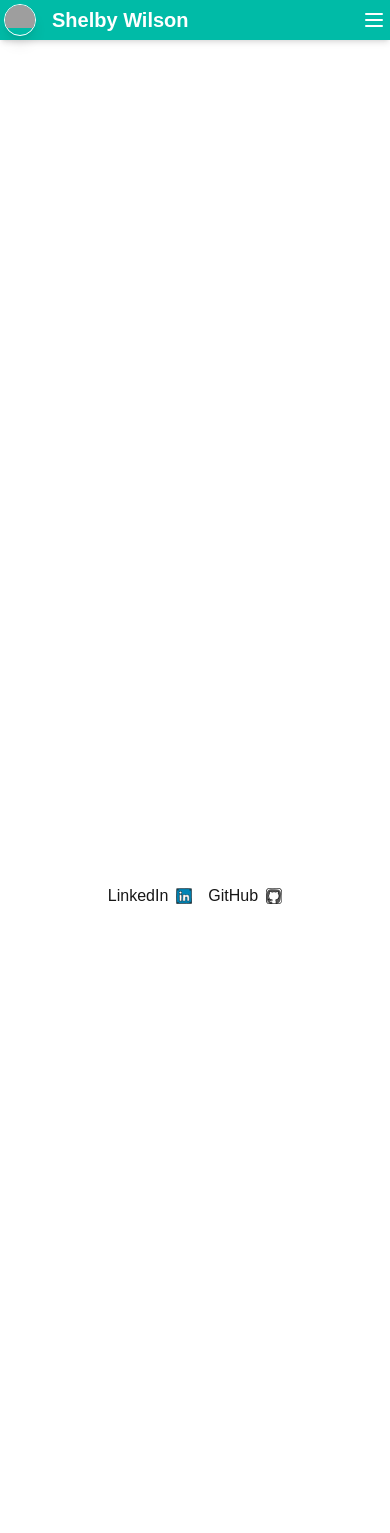
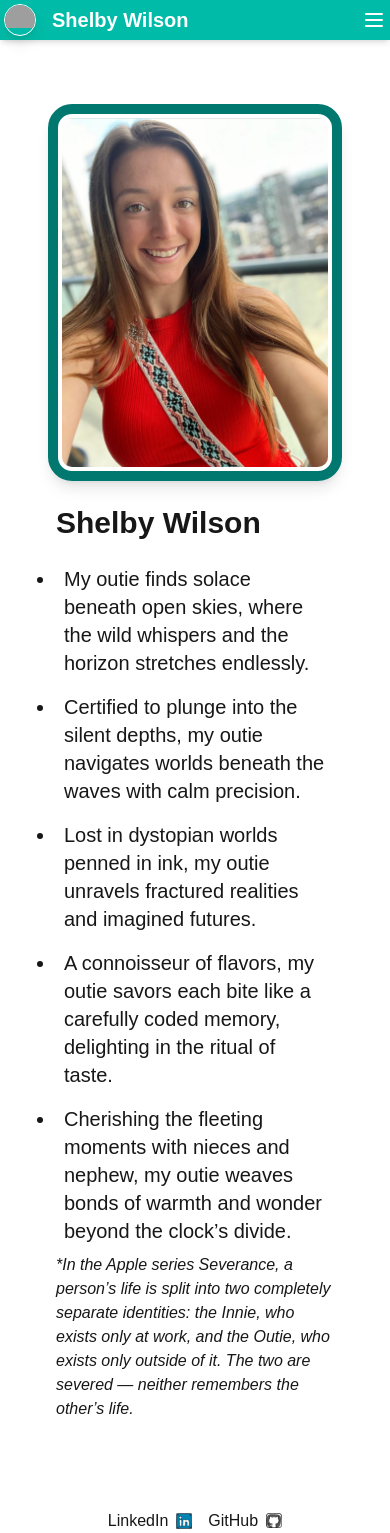
Before and after one commit to shelbyleanne22/shelby-wilson, a Next.js app in the folder shelby-wilson/: page / in a window 390 px wide. Before the commit the page ends 908 px from the top, so only its background shows below. Built offline with nearby package versions, Linux system fonts and the light colour scheme; grey boxes are pictures that could not be loaded.

Commit message:
make mobile friendly

```diff
--- a/shelby-wilson/app/about/page.tsx
+++ /dev/null
@@ -1,31 +0,0 @@
-import Image from "next/image";
-
-export default function AboutPage() {
-  return (
-    <div className="p-6 w-[60%] mx-auto">
-      <div className="columns-2">
-        <div className="justify-between items-center pt-4 mx-auto">
-          <Image
-            src="/profilePic.jpg"
-            alt="Shelby Profile"
-            width={400}
-            height={400}
-            priority
-            className="object-cover rounded-3xl p-1 overflow-hidden border-10 border-teal-700 shadow-lg"
-          />
-        </div>
-        <div className="p-2">
-          <h2 className="text-3xl font-bold mb-4">Shelby Wilson</h2>
-          <ul className="list-disc text-xl">
-            <li className="p-2">My outie finds solace beneath open skies, where the wild whispers and the horizon stretches endlessly.</li>
-            <li className="p-2">Certified to plunge into the silent depths, my outie navigates worlds beneath the waves with calm precision.</li>
-            <li className="p-2">Lost in dystopian worlds penned in ink, my outie unravels fractured realities and imagined futures.</li>
-            <li className="p-2">A connoisseur of flavors, my outie savors each bite like a carefully coded memory, delighting in the ritual of taste.</li>
-            <li className="p-2">Cherishing the fleeting moments with nieces and nephew, my outie weaves bonds of warmth and wonder beyond the clock’s divide.</li>
-          </ul>
-          <span><i>*In the Apple series Severance, a person’s life is split into two completely separate identities: the Innie, who exists only at work, and the Outie, who exists only outside of it. The two are severed — neither remembers the other’s life.</i></span>
-        </div>
-      </div>
-    </div>
-  );
-}
--- a/shelby-wilson/app/adlib/page.tsx
+++ b/shelby-wilson/app/adlib/page.tsx
@@ -37,7 +37,7 @@ export default function AdLibPage() {
     };
 
     return (
-        <div className="p-6 w-[60%] mx-auto">
+        <div className="p-6 w-lg-[60%] mx-auto">
             <h1 className="text-3xl font-bold mb-4">🎭 AdLib Generator</h1>
             <h2 className="text-2xl">{randomPrompt?.title}</h2>
             <div className="flex flex-col md:flex-row gap-4 p-4">
--- a/shelby-wilson/app/page.tsx
+++ b/shelby-wilson/app/page.tsx
@@ -2,10 +2,32 @@ import Image from "next/image";
 
 export default function Home() {
   return (
-    <div className="font-sans grid grid-rows-[min-content_1fr_min-content] place-items-start justify-items-center min-h-screen p-8 pb-20 gap-4 sm:p-20">
-      <main className="flex flex-col gap-8 row-start-2 items-center sm:items-start">
-        <div className="relative p-6 w-[60%] max-w-xl mx-auto">
-
+    <div className="font-sans grid grid-rows-[min-content_1fr_min-content] place-items-start justify-items-center p-6 pb-10 gap-4 sm:p-10">
+      <main className="flex flex-col gap-4 row-start-2 items-center sm:items-start">
+        <div className="p-6 w-lg-[60%] mx-auto">
+          <div className="flex flex-col md:flex-row gap-4">
+            <div className="flex justify-center md:justify-start md:w-1/2">
+              <Image
+                src="/profilePic.jpg"
+                alt="Shelby Profile"
+                width={400}
+                height={400}
+                priority
+                className="object-cover rounded-3xl p-1 overflow-hidden border-10 border-teal-700 shadow-lg"
+              />
+            </div>
+            <div className="p-2 md:w-1/2">
+              <h2 className="text-3xl font-bold mb-4">Shelby Wilson</h2>
+              <ul className="list-disc text-xl">
+                <li className="p-2">My outie finds solace beneath open skies, where the wild whispers and the horizon stretches endlessly.</li>
+                <li className="p-2">Certified to plunge into the silent depths, my outie navigates worlds beneath the waves with calm precision.</li>
+                <li className="p-2">Lost in dystopian worlds penned in ink, my outie unravels fractured realities and imagined futures.</li>
+                <li className="p-2">A connoisseur of flavors, my outie savors each bite like a carefully coded memory, delighting in the ritual of taste.</li>
+                <li className="p-2">Cherishing the fleeting moments with nieces and nephew, my outie weaves bonds of warmth and wonder beyond the clock’s divide.</li>
+              </ul>
+              <span><i>*In the Apple series Severance, a person’s life is split into two completely separate identities: the Innie, who exists only at work, and the Outie, who exists only outside of it. The two are severed — neither remembers the other’s life.</i></span>
+            </div>
+          </div>
         </div>
       </main>
     </div>
--- a/shelby-wilson/app/resume/page.tsx
+++ b/shelby-wilson/app/resume/page.tsx
@@ -13,9 +13,9 @@ export default function ResumePage() {
   };
 
   return (
-    <div className="p-6 w-[60%] mx-auto">
-      <div className="flex gap-4">
-        <div className="flex-1">
+    <div className="p-6 w-lg-[60%] mx-auto">
+      <div className="flex flex-col md:flex-row gap-4">
+        <div className="w-full md:flex-1">
           <h2 className="text-2xl pb-2">Experience</h2>
           <Experience
             company="New York Life Insurance"
@@ -68,7 +68,7 @@ export default function ResumePage() {
             Icon={Sun}
           />
         </div>
-        <div className="w-1/3">
+        <div className="w-full md:w-1/3">
           <h2 className="text-2xl pb-2">Education</h2>
           <div className="flex flex-wrap gap-2">
             <Experience
--- a/shelby-wilson/components/NavBar.tsx
+++ b/shelby-wilson/components/NavBar.tsx
@@ -8,7 +8,7 @@ import { Menu, X } from 'lucide-react';
 import clsx from 'clsx';
 
 const navItems = [
-  { label: 'About Me', href: '/about' },
+  { label: 'About Me', href: '/' },
   { label: 'Resume', href: '/resume' },
   { label: 'AdLib Fun', href: '/adlib' },
 ];
```
